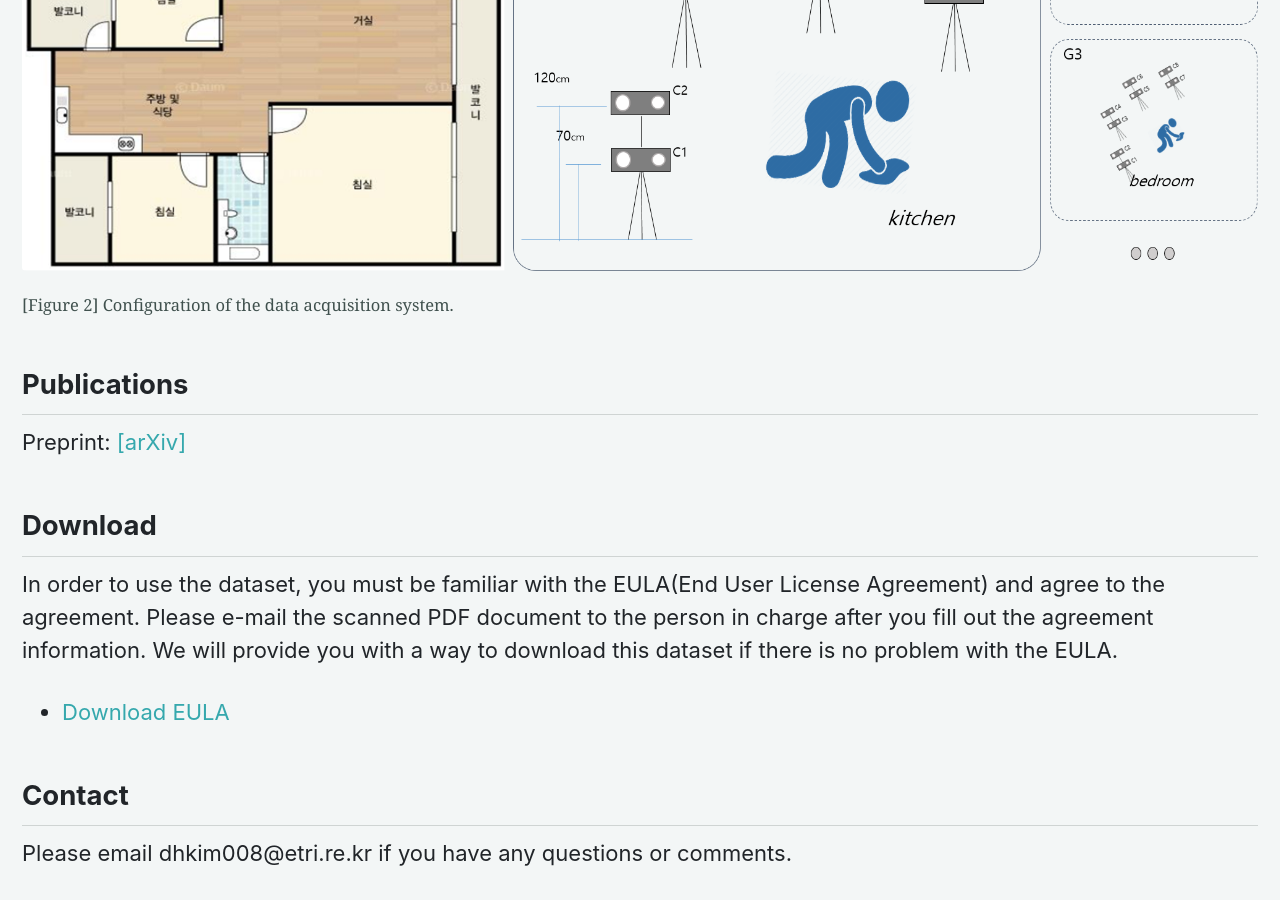
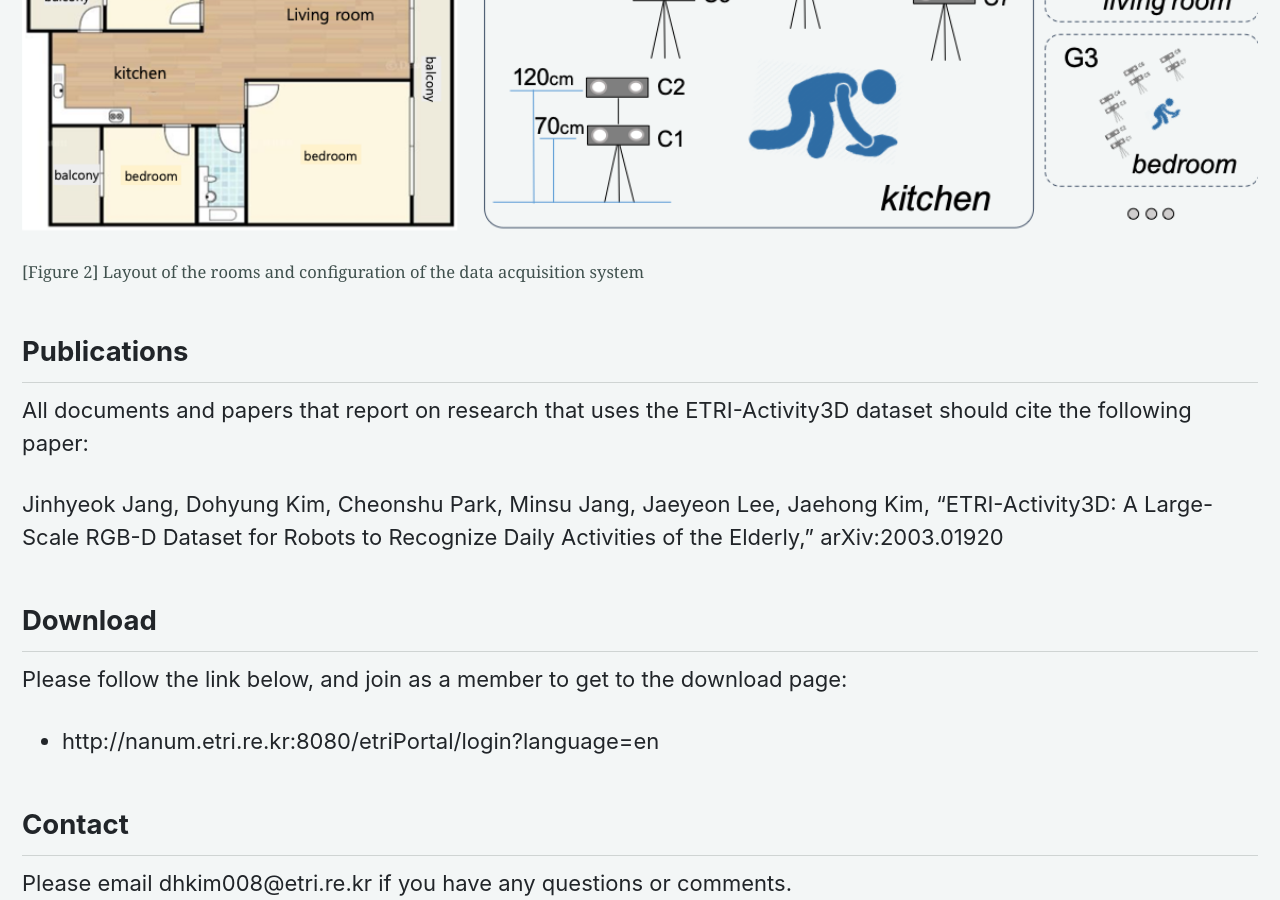
Before and after one commit to ai4robot/ai4robot.github.io, a Jekyll site: the page built from _pages/etri-activity3d-en.md, in a window 1280 px wide and 900 px high, scrolled down 5426 px. Built offline with Jekyll 4.4.1, drawn with Linux system fonts in a browser that asks for light colours; cached includes are drawn as plain includes; nearby versions of some CDN libraries.

Commit message:
[feat] a figure changed; a download link added; a reference added

```diff
--- a/_pages/etri-activity3d-en.md
+++ b/_pages/etri-activity3d-en.md
@@ -104,20 +104,18 @@ Unique characteristics and advantages of the proposed dataset over the existing
 
 <figure>
   <img src="/resources/data_collection_system_en.png" alt="data_collection_system"/>
-  <figcaption>[Figure 2] Configuration of the data acquisition system.</figcaption>
+  <figcaption>[Figure 2] Layout of the rooms and configuration of the data acquisition system</figcaption>
 </figure>
 
 
 ## Publications
-<!-- 임시 URL -->
-Preprint: [[arXiv]](https://arxiv.org/abs/1810.12541)
+All documents and papers that report on research that uses the ETRI-Activity3D dataset should cite the following paper:
 
-
+Jinhyeok Jang, Dohyung Kim, Cheonshu Park, Minsu Jang, Jaeyeon Lee, Jaehong Kim, “ETRI-Activity3D: A Large-Scale RGB-D Dataset for Robots to Recognize Daily Activities of the Elderly,” arXiv:2003.01920
 
 ## Download
-In order to use the dataset, you must be familiar with the EULA(End User License Agreement) and agree to the agreement. Please e-mail the scanned PDF document to the person in charge after you fill out the agreement information. We will provide you with a way to download this dataset if there is no problem with the EULA.
-
-* [Download EULA](/resources/EULA_ETRIActivity3D_en.pdf){: target="_blank" }
+Please follow the link below, and join as a member to get to the download page:
+* http://nanum.etri.re.kr:8080/etriPortal/login?language=en
 
 ## Contact
 Please email dhkim008@etri.re.kr if you have any questions or comments.
```
Also changed, not shown: resources/data_collection_system_en.png.
